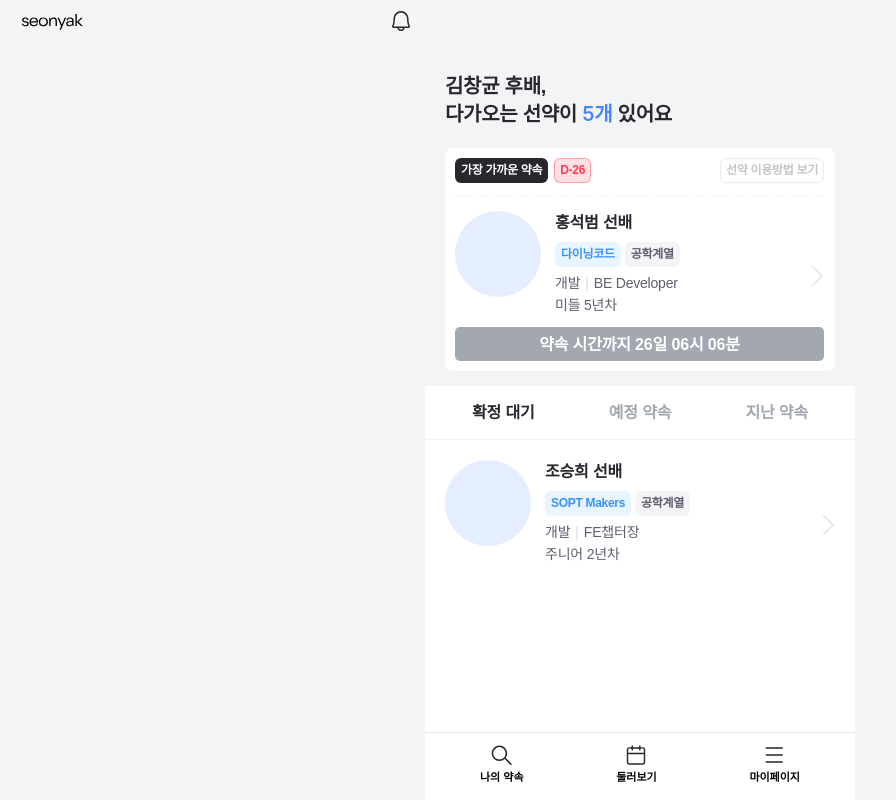
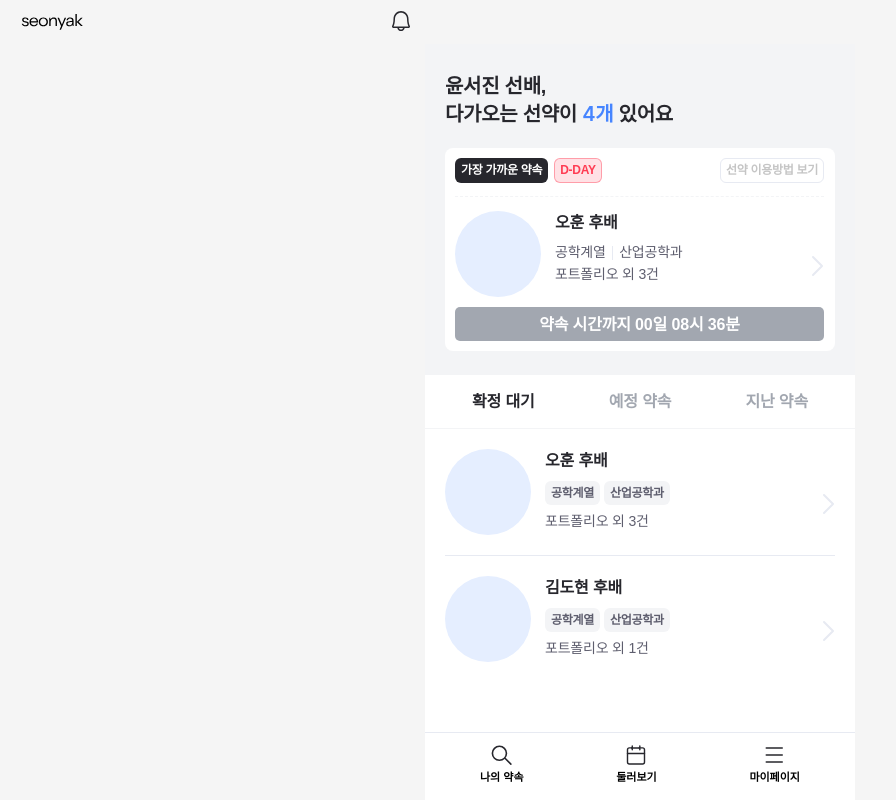
Before and after one commit to TEAM-SEONYAK/SEONYAK_CLIENT, a React (Vite) app: page / in a window 1280 px wide. Shown: the whole page, without its empty margins (0-896 px from the left). Built offline with nearby package versions, Linux system fonts and the light colour scheme; no server answers; a web font is replaced by a local one; what emotion-reset would draw is missing.

Commit message:
chore: 타입 파일 분리

```diff
--- a/src/pages/promiseList/PromiseListPage.tsx
+++ b/src/pages/promiseList/PromiseListPage.tsx
@@ -9,7 +9,7 @@ import { SENIOR_DATA, JUNIOR_DATA } from './constants/constants';
 
 const PromiseListPage = () => {
   // 유저가 선배일 경우
-  const userRole = 'JUNIOR';
+  const userRole = 'SENIOR';
   const promiseData = userRole === 'SENIOR' ? SENIOR_DATA : JUNIOR_DATA;
 
   return (
--- a/src/pages/promiseList/components/ProfileContainer.tsx
+++ b/src/pages/promiseList/components/ProfileContainer.tsx
@@ -2,7 +2,7 @@ import { CardArrowRightGrayIc, ClockIc } from '@assets/svgs';
 import styled from '@emotion/styled';
 import { getLevelName } from '@utils/getLevelName';
 import ProfileChip from './ProfileChip';
-import { profileCardDataType } from '../constants/constants';
+import { profileCardDataType } from '../types/type';
 import { extractMonthAndDay } from '../utils/extractMonthAndDay';
 
 interface ProfileContainerPropType {
@@ -14,6 +14,12 @@ interface ProfileContainerPropType {
 const ProfileContainer = (props: ProfileContainerPropType) => {
   const { userRole, profileCardData, type } = props;
   const { month, day } = extractMonthAndDay(profileCardData?.date + '');
+
+  const getTopicDescription = (chosenTopic: string[] | undefined) => {
+    const topicLength = chosenTopic?.length;
+
+    return topicLength ? `${chosenTopic[0]} 외 ${topicLength - 1}건` : '직접 작성했어요';
+  };
   return (
     <ReviewWrapper $type={type}>
       <Wrapper $type={type}>
@@ -38,7 +44,9 @@ const ProfileContainer = (props: ProfileContainerPropType) => {
                   <ProfileChip type="field" content={profileCardData?.field} />
                   <ProfileChip type="field" content={profileCardData?.department} />
                 </ChipContainer>
-                {type === 'pending' && <Description $colorType="grayScaleDG">{profileCardData?.topic}</Description>}
+                {type === 'pending' && (
+                  <Description $colorType="grayScaleDG">{getTopicDescription(profileCardData?.topic)}</Description>
+                )}
               </>
             )}
           {userRole === 'SENIOR' && type === 'default' && (
@@ -48,7 +56,7 @@ const ProfileContainer = (props: ProfileContainerPropType) => {
                 <Divider />
                 <Major>{profileCardData?.department}</Major>
               </MajorDiv>
-              <Description $colorType="grayScaleDG">{profileCardData?.topic}</Description>
+              <Description $colorType="grayScaleDG">{getTopicDescription(profileCardData?.topic)}</Description>
             </>
           )}
           {userRole === 'JUNIOR' && (
--- a/src/pages/promiseList/components/PromiseTap.tsx
+++ b/src/pages/promiseList/components/PromiseTap.tsx
@@ -1,7 +1,8 @@
 import styled from '@emotion/styled';
 import { useState } from 'react';
 import ProfileContainer from './ProfileContainer';
-import { profileCardDataType, PROMISE_TAP } from '../constants/constants';
+import { PROMISE_TAP } from '../constants/constants';
+import { profileCardDataType } from '../types/type';
 import { getEmptyMessage } from '../utils/getEmptyMessage';
 
 interface PromiseTapPropType {
--- a/src/pages/promiseList/components/RecentCard.tsx
+++ b/src/pages/promiseList/components/RecentCard.tsx
@@ -3,7 +3,7 @@ import { useState, useEffect } from 'react';
 import ProfileChip from './ProfileChip';
 import ProfileContainer from './ProfileContainer';
 import PromiseTimerBtn from './PromiseTimerBtn';
-import { profileCardDataType } from '../constants/constants';
+import { profileCardDataType } from '../types/type';
 import { calculateTimeLeft } from '../utils/calculateTimeLeft';
 interface RecentCardPropType {
   userRole: string;
--- a/src/pages/promiseList/constants/constants.tsx
+++ b/src/pages/promiseList/constants/constants.tsx
@@ -1,52 +1,3 @@
-// userrole = senior 경우
-export interface profileCardDataType {
-  appointmentId: number;
-  appointmentStatus: string;
-  nickname: string;
-  image: string;
-  field: string;
-  department?: string;
-  topic?: string;
-  date?: string;
-  startTime?: string;
-  endTime?: string;
-  company?: string;
-  position?: string;
-  detailPosition?: string;
-  level?: string;
-}
-
-export interface SENIOR_DATA_PENDING {
-  appointmentId: number;
-  appointmentStatus: string;
-  nickname: string;
-  image: string;
-  field: string;
-  department: string;
-  topic: string;
-}
-
-export interface SENIOR_DATA_SCHEDULED {
-  appointmentId: number;
-  appointmentStatus: string;
-  nickname: string;
-  image: string;
-  field: string;
-  department: string;
-  date: string;
-  startTime: string;
-  endTime: string;
-}
-
-export interface SENIOR_DATA_PAST {
-  appointmentId: number;
-  appointmentStatus: string;
-  nickname: string;
-  image: string;
-  field: string;
-  department: string;
-}
-
 export const SENIOR_DATA = {
   myNickname: '윤서진',
   pending: [
@@ -57,7 +8,7 @@ export const SENIOR_DATA = {
       image: 'https://example.com/junior1.jpg',
       field: '공학계열',
       department: '산업공학과',
-      topic: '면접에 관해 얘기하고 싶어요',
+      topic: ['포트폴리오', '면접 준비', '커리어 로드맵', '자소서 컨설팅'],
     },
     {
       appointmentId: 2,
@@ -66,7 +17,8 @@ export const SENIOR_DATA = {
       image: 'https://example.com/junior2.jpg',
       field: '공학계열',
       department: '산업공학과',
-      topic: '면접에 관해 얘기하고 싶어요',
+      topic: ['포트폴리오', '자소서 컨설팅'],
+      personalTopic: '그냥 모든게 다 고민이에요오오오오오',
     },
   ],
   scheduled: [
@@ -77,7 +29,7 @@ export const SENIOR_DATA = {
       image: 'https://example.com/junior1.jpg',
       field: '공학계열',
       department: '산업공학과',
-      topic: '면접에 관해 얘기하고 싶어요',
+      topic: ['포트폴리오', '면접 준비', '커리어 로드맵', '자소서 컨설팅'],
       date: '2024.07.10',
       startTime: '17:00',
       endTime: '17:30',
@@ -89,7 +41,7 @@ export const SENIOR_DATA = {
       image: 'https://example.com/junior2.jpg',
       field: '공학계열',
       department: '산업공학과',
-      topic: '면접에 관해 얘기하고 싶어요',
+      topic: ['포트폴리오', '면접 준비', '커리어 로드맵', '자소서 컨설팅'],
       date: '2024.07.11',
       startTime: '18:00',
       endTime: '18:30',
@@ -101,7 +53,7 @@ export const SENIOR_DATA = {
       image: 'https://example.com/junior1.jpg',
       field: '공학계열',
       department: '산업공학과',
-      topic: '면접에 관해 얘기하고 싶어요',
+      topic: ['포트폴리오', '면접 준비', '커리어 로드맵', '자소서 컨설팅'],
       date: '2024.07.17',
       startTime: '17:00',
       endTime: '17:30',
@@ -113,7 +65,7 @@ export const SENIOR_DATA = {
       image: 'https://example.com/junior2.jpg',
       field: '공학계열',
       department: '산업공학과',
-      topic: '면접에 관해 얘기하고 싶어요',
+      topic: ['포트폴리오', '면접 준비', '커리어 로드맵', '자소서 컨설팅'],
       date: '2024.07.11',
       startTime: '18:00',
       endTime: '18:30',
--- /dev/null
+++ b/src/pages/promiseList/types/type.ts
@@ -0,0 +1,17 @@
+export interface profileCardDataType {
+  appointmentId: number;
+  appointmentStatus: string;
+  nickname: string;
+  image: string;
+  field: string;
+  department?: string;
+  topic?: string[];
+  personalTopic?: string;
+  date?: string;
+  startTime?: string;
+  endTime?: string;
+  company?: string;
+  position?: string;
+  detailPosition?: string;
+  level?: string;
+}
```
